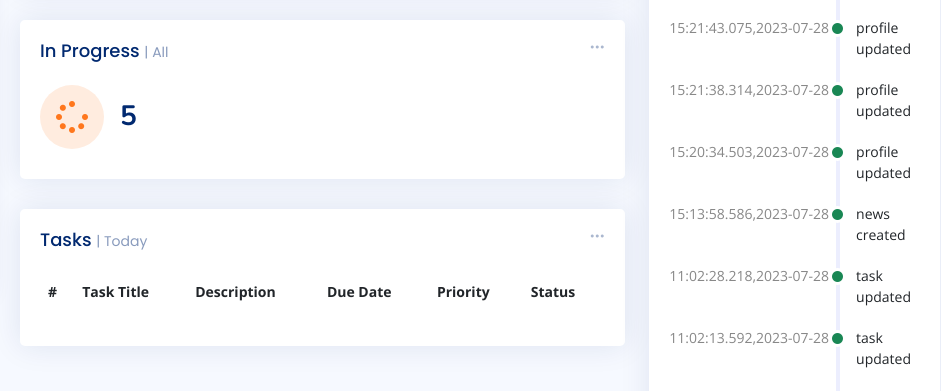
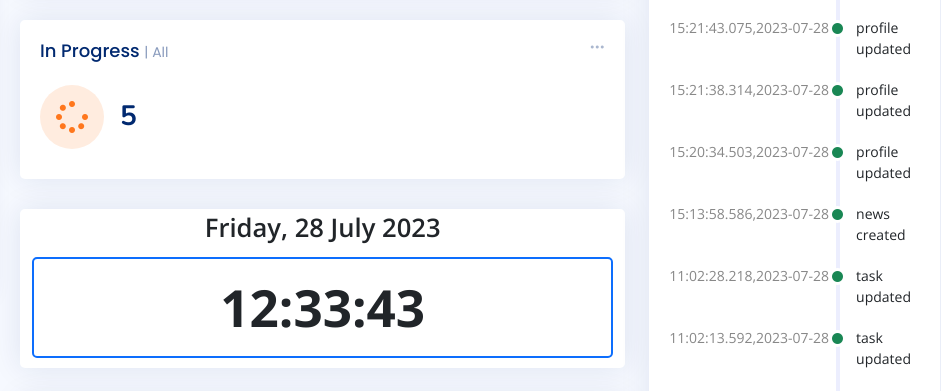
Before and after one commit to sidhu-R/todo-tracker, a Django app: page / in a window 1280 px wide. Shown: the part 503-894 px from the top of the page, without its empty margins (310-1251 px from the left). Run offline with Django 4.2, Linux system fonts and the light colour scheme; a user stored in the database is signed in; data comes from the database, SQL or seed files in the repository; both versions use the stored data as it was after the commit; data that the repository does not hold is empty; some libraries are stand-ins or nearby versions.

Commit message:
Filled some spaces in dashboard

```diff
--- a/myapp/views.py
+++ b/myapp/views.py
@@ -513,7 +513,7 @@
         if sort_by=='' and sort_by2=='':
 
             if user_by=='All':
-                data = news_updates.objects.filter(news_title__icontains=search_query,news_created__day=day,news_created__year=year,news_catagory='General').order_by('-news_created')
+                data = news_updates.objects.filter(news_title__icontains=search_query,news_created__day=day,news_created__month=month,news_created__year=year,news_catagory='General').order_by('-news_created')
                 response_data = []
                 for item in data:
                     # print(item.news_created)
@@ -524,7 +524,7 @@
                     'news_created':item.news_created,
                     })
             else:
-                data = news_updates.objects.filter(news_title__icontains=search_query,user=user_by,news_created__day=day,news_created__year=year,news_catagory='General').order_by('-news_created')
+                data = news_updates.objects.filter(news_title__icontains=search_query,user=user_by,news_created__day=day,news_created__month=month,news_created__year=year,news_catagory='General').order_by('-news_created')
                 response_data = []
                 for item in data:
                     response_data.append({
@@ -626,7 +626,7 @@
         if sort_by=='' and sort_by2=='':
 
             if user_by=='All':
-                data = news_updates.objects.filter(news_title__icontains=search_query,news_created__day=day,news_created__year=year,news_catagory='Featured').order_by('-news_created')
+                data = news_updates.objects.filter(news_title__icontains=search_query,news_created__day=day,news_created__month=month,news_created__year=year,news_catagory='Featured').order_by('-news_created')
                 response_data = []
                 for item in data:
                     response_data.append({
@@ -636,7 +636,7 @@
                     'news_created':item.news_created,
                     })
             else:
-                data = news_updates.objects.filter(news_title__icontains=search_query,user=user_by,news_created__day=day,news_created__year=year,news_catagory='Featured').order_by('-news_created')
+                data = news_updates.objects.filter(news_title__icontains=search_query,user=user_by,news_created__day=day,news_created__month=month,news_created__year=year,news_catagory='Featured').order_by('-news_created')
                 response_data = []
                 for item in data:
                     response_data.append({
--- a/static/assets/js/dashtaskfilter.js
+++ b/static/assets/js/dashtaskfilter.js
@@ -435,3 +435,60 @@
 
 
   });
+
+
+
+//dashboard date and time
+const displayTime = document.querySelector(".display-time");
+// Time
+function showTime() {
+  let time = new Date();
+  displayTime.innerText = time.toLocaleTimeString("en-US", { hour12: false });
+  setTimeout(showTime, 1000);
+}
+
+showTime();
+
+// Date
+function updateDate() {
+  let today = new Date();
+
+  // return number
+  let dayName = today.getDay(),
+    dayNum = today.getDate(),
+    month = today.getMonth(),
+    year = today.getFullYear();
+
+  const months = [
+    "January",
+    "February",
+    "March",
+    "April",
+    "May",
+    "June",
+    "July",
+    "August",
+    "September",
+    "October",
+    "November",
+    "December",
+  ];
+  const dayWeek = [
+    "Sunday",
+    "Monday",
+    "Tuesday",
+    "Wednesday",
+    "Thursday",
+    "Friday",
+    "Saturday",
+  ];
+  // value -> ID of the html element
+  const IDCollection = ["day", "daynum", "month", "year"];
+  // return value array with number as a index
+  const val = [dayWeek[dayName], dayNum, months[month], year];
+  for (let i = 0; i < IDCollection.length; i++) {
+    document.getElementById(IDCollection[i]).firstChild.nodeValue = val[i];
+  }
+}
+
+updateDate();
--- a/static/assets/js/userprofile.js
+++ b/static/assets/js/userprofile.js
@@ -87,6 +87,7 @@
         submitHandler: function(form) {
 
           form.submit();
+          alert('Changes saved successfully')
         }
       });
 
--- a/templates/index.html
+++ b/templates/index.html
@@ -4,7 +4,37 @@
 {% load static %}
 
 {% block content %}
+<style>
+  @import url("https://fonts.googleapis.com/css2?family=Lato&display=swap");
+.display-date {
+  text-align: center;
+  margin-bottom: 10px;
+  font-size: 1.6rem;
+  font-weight: 600;
+}
 
+.display-time {
+  /* display: flex; */
+  text-align: center;
+  font-size: 3.2rem;
+  font-weight: bold;
+  border: 2px solid #0d6efd;
+  padding: 10px 20px;
+  border-radius: 5px;
+  transition: ease-in-out 0.1s;
+  transition-property: background, box-shadow, color;
+  /* -webkit-box-reflect: below 2px
+    linear-gradient(transparent, rgba(255, 255, 255, 0.05)); */
+}
+
+.display-time:hover {
+  background: #0d6efd;
+  box-shadow: 0 0 30px#a4bbdc;
+  color: #272727;
+  cursor: pointer;
+}
+
+</style>
   <main id="main" class="main">
 
     <div class="pagetitle">
@@ -179,11 +209,19 @@
             <!--extra card-->
             <div class="col-xxl-8">
 
-              <!-- <div class="card info-card customers-card">
+              <div class="card info-card customers-card time-card">
+                <div class="container">
+                  <div class="display-date">
+                    <span id="day">day</span>,
+                    <span id="daynum">00</span>
+                    <span id="month">month</span>
+                    <span id="year">0000</span>
+                  </div>
+                  <div class="display-time"></div>
+                </div>
 
-
-                <div class="card-body">
-                  <h5 class="card-title">In Progress</h5>
+                <!-- <div class="card-body">
+                  <h5 class="card-title"></h5>
 
                   <div class="d-flex align-items-center">
                     <div class="card-icon rounded-circle d-flex align-items-center justify-content-center">
@@ -193,9 +231,9 @@
 
                     </div>
                   </div>
+                </div> -->
 
-                </div>
-              </div> -->
+              </div>
 
             </div><!--extra card-->
 
```
Also changed, not shown: static/assets/js/todotask.js (+8 -6 lines), db.sqlite3, uploads/news/slides-3_3D7vtDB.jpg (added).
